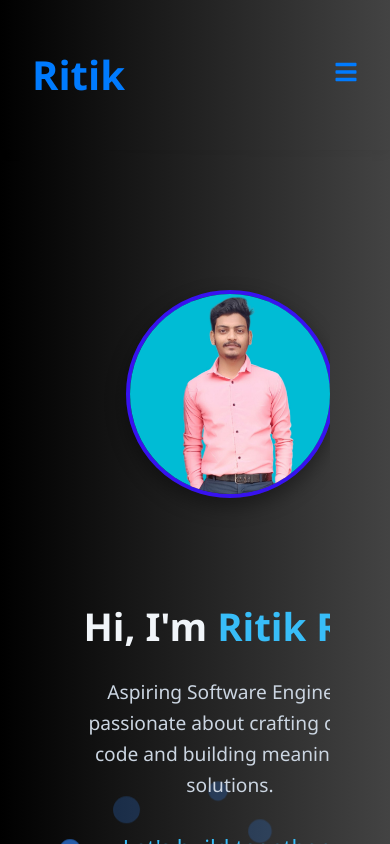
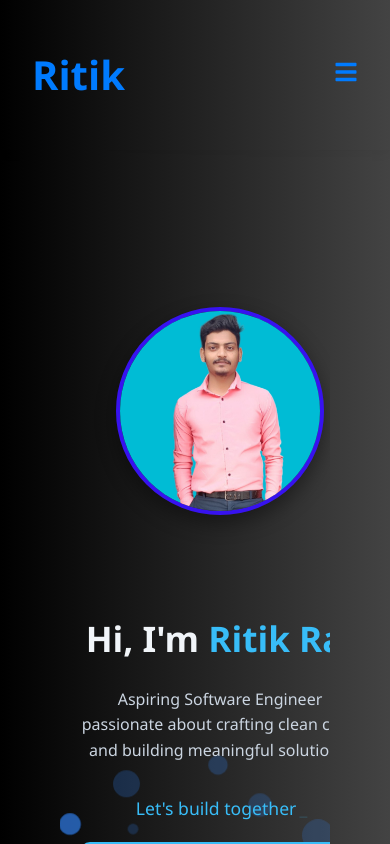
Before and after one commit to Ritikraj11/Portfolio, a React (Vite) app in the folder portfolio/: page / in a window 390 px wide. Shown: the top 844 px of the page. Built offline with nearby package versions, Linux system fonts and the light colour scheme.

Commit message:
Updated somethings

```diff
--- a/portfolio/src/Component/Hero.css
+++ b/portfolio/src/Component/Hero.css
@@ -1,17 +1,27 @@
 @import url('https://fonts.googleapis.com/css2?family=Poppins:wght@400;600&display=swap');
 
-.hero {
+  .hero {
   width: 100%;
-  min-height: 100vh;         /* Full height */
+  min-height: 100vh;
   padding: 80px 20px;
+  background-color: transparent;
+  display: flex;
+  justify-content: center;
+  align-items: center;
+  position: relative;
+  overflow-x: hidden;
   box-sizing: border-box;
-  overflow-x: hidden;
-  display: flex;
-  align-items: center;
-  justify-content: center;
+}
+
+.hero-wrapper {
+  width: 100%;
+  max-width: 1200px;
+  margin: 0 auto;
   position: relative;
-  background-color: transparent;
+  z-index: 2;
 }
+
+
 
 .hero-content {
   width: 100%;
@@ -25,9 +35,10 @@
   position: relative;
   z-index: 2;
 }
+
 .hero-text {
   flex: 1;
-  min-width: 300px;
+  min-width: 280px;
 }
 
 .hero-text h1 {
@@ -102,41 +113,7 @@
   box-shadow: 0 8px 20px rgba(0, 0, 0, 0.4);
 }
 
-/* Responsive */
-@media (max-width: 768px) {
-  .hero-content {
-    flex-direction: column-reverse;
-    text-align: center;
-  }
-
-  .hero-text {
-    align-items: center;
-  }
-
-  .hero-buttons {
-    flex-direction: column;
-    align-items: center;
-    width: 100%;
-  }
-
-  .hero-button {
-    width: 100%;
-    max-width: 280px;
-    text-align: center;
-  }
-
-  .hero-text h1 {
-    font-size: 2.4rem;
-  }
-
-  .hero-image img {
-    margin-bottom: 20px;
-    width: 200px;
-    height: 200px;
-  }
-}
-
-/* 🌊 Background wave */
+/* 🌊 Wave Animation */
 .tech-wave {
   position: absolute;
   top: 0;
@@ -206,3 +183,46 @@
     opacity: 0;
   }
 }
+
+/* 📱 Mobile & Tablet Adjustments */
+@media (max-width: 768px) {
+  .hero-content {
+    flex-direction: column-reverse;
+    text-align: center;
+  }
+
+  .hero-text {
+    align-items: center;
+    text-align: center;
+  }
+
+  .hero-text h1 {
+    font-size: 2.2rem;
+  }
+
+  .hero-text p {
+    font-size: 1rem;
+  }
+
+  .typing-text h3 {
+    font-size: 1.1rem;
+  }
+
+  .hero-buttons {
+    flex-direction: column;
+    align-items: center;
+    width: 100%;
+  }
+
+  .hero-button {
+    width: 100%;
+    max-width: 280px;
+    text-align: center;
+  }
+
+  .hero-image img {
+    margin-bottom: 20px;
+    width: 200px;
+    height: 200px;
+  }
+}
--- a/portfolio/src/Component/Hero.jsx
+++ b/portfolio/src/Component/Hero.jsx
@@ -18,7 +18,7 @@ const Hero = () => {
 
       {/* 🌊 New Left-to-Right Background Effect */}
       <div className="tech-wave"></div>
-
+<div className="hero-wrapper">
       <div className="hero-content">
         <motion.div
           className="hero-text"
@@ -77,6 +77,7 @@ const Hero = () => {
           <img src={profileImage} alt="Profile" />
         </motion.div>
       </div>
+      </div>
     </section>
   );
 };
--- a/portfolio/src/Component/Projects.jsx
+++ b/portfolio/src/Component/Projects.jsx
@@ -11,7 +11,7 @@ const allProjects = [
     description: 'Responsive college club website with MongoDB, Express, Node.js, and pure JS.',
     techStack: ['HTML', 'CSS', 'JavaScript', 'Node.js', 'MongoDB'],
     image: '/images/project1.png',
-    liveLink: 'https://gecm.vercel.app/',
+    liveLink: 'https://gecms.vercel.app/',
     githubLink: '#'
   },
   {
```
